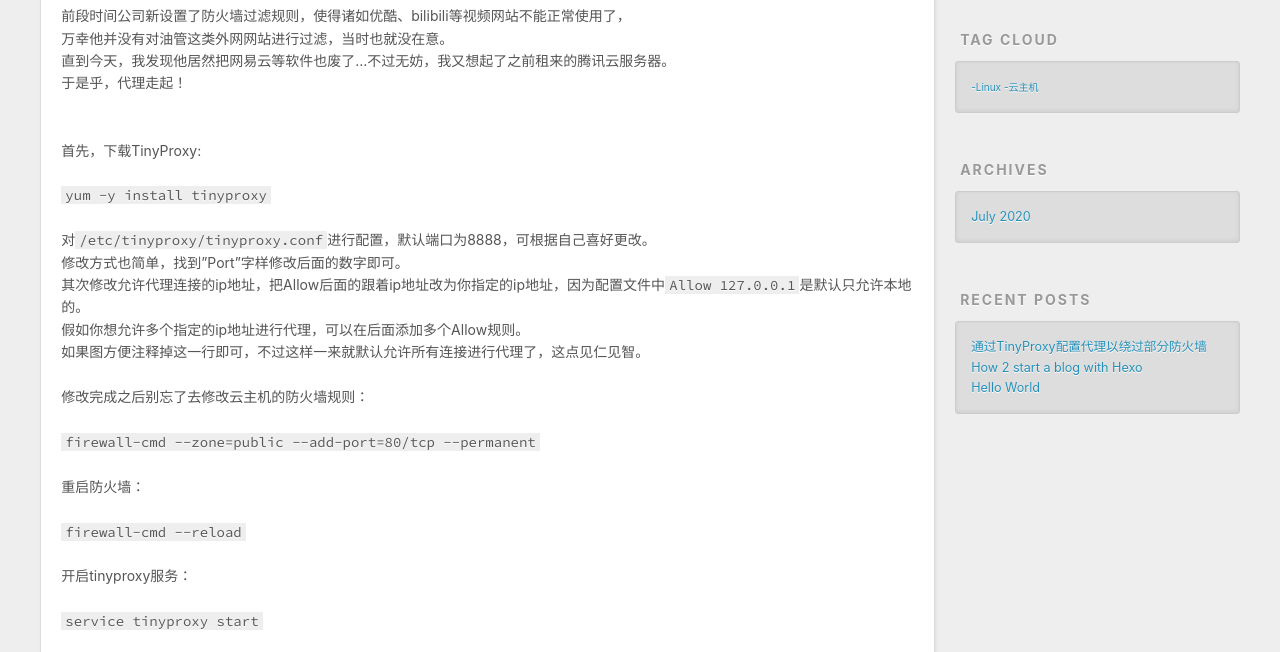
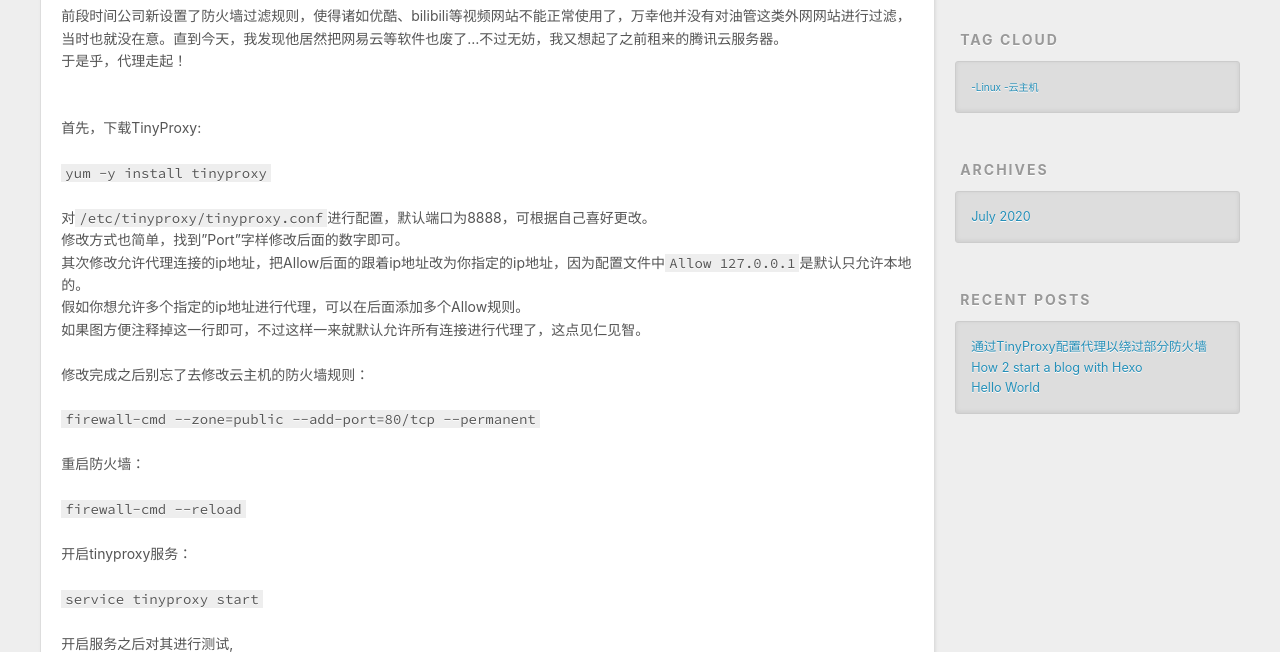
Before and after one commit to HMSDukeofYork/HMSDukeofYork.github.io, a plain HTML site: page 2020/07/17/通过TinyProxy配置代理以绕过部分防火墙/index.html in a window 1280 px wide. Shown: the part 448-1100 px from the top of the page. Drawn offline with nearby package versions, Linux system fonts and the light colour scheme.

Commit message:
Site updated: 2020-07-19 15:44:51

```diff
--- a/2020/07/17/通过TinyProxy配置代理以绕过部分防火墙/index.html
+++ b/2020/07/17/通过TinyProxy配置代理以绕过部分防火墙/index.html
@@ -15,7 +15,7 @@
 <meta property="og:description" content="前段时间公司新设置了防火墙过滤规则，使得诸如优酷、bilibili等视频网站不能正常使用了，万幸他并没有对油管这类外网网站进行过滤，当时也就没在意。直到今天，我发现他居然把网易云等软件也废了…不过无妨，我又想起了之前租来的腾讯云服务器。于是乎，代理走起！ 首先，下载TinyProxy:yum -y install tinyproxy对&#x2F;etc&#x2F;tinyproxy&#x2F;tinyproxy.conf进行配">
 <meta property="og:locale" content="en_US">
 <meta property="article:published_time" content="2020-07-17T06:06:48.000Z">
-<meta property="article:modified_time" content="2020-07-17T06:35:59.200Z">
+<meta property="article:modified_time" content="2020-07-19T07:44:42.687Z">
 <meta property="article:author" content="John Doe">
 <meta property="article:tag" content="-Linux -云主机">
 <meta name="twitter:card" content="summary">
@@ -89,7 +89,7 @@
 
     <div class="article-entry" itemprop="articleBody">
 
-        <p>前段时间公司新设置了防火墙过滤规则，使得诸如优酷、bilibili等视频网站不能正常使用了，<br>万幸他并没有对油管这类外网网站进行过滤，当时也就没在意。<br>直到今天，我发现他居然把网易云等软件也废了…不过无妨，我又想起了之前租来的腾讯云服务器。<br>于是乎，代理走起！</p>
+        <p>前段时间公司新设置了防火墙过滤规则，使得诸如优酷、bilibili等视频网站不能正常使用了，万幸他并没有对油管这类外网网站进行过滤，当时也就没在意。直到今天，我发现他居然把网易云等软件也废了…不过无妨，我又想起了之前租来的腾讯云服务器。<br>于是乎，代理走起！</p>
 <p><br/>首先，下载TinyProxy:<br><br/><code>yum -y install tinyproxy</code><br><br/>对<code>/etc/tinyproxy/tinyproxy.conf</code>进行配置，默认端口为8888，可根据自己喜好更改。<br>修改方式也简单，找到”Port”字样修改后面的数字即可。<br>其次修改允许代理连接的ip地址，把Allow后面的跟着ip地址改为你指定的ip地址，因为配置文件中<code>Allow 127.0.0.1</code>是默认只允许本地的。<br>假如你想允许多个指定的ip地址进行代理，可以在后面添加多个Allow规则。<br>如果图方便注释掉这一行即可，不过这样一来就默认允许所有连接进行代理了，这点见仁见智。<br><br/>修改完成之后别忘了去修改云主机的防火墙规则：<br><br/><code>firewall-cmd --zone=public --add-port=80/tcp --permanent</code><br><br/>重启防火墙：<br><br/><code>firewall-cmd --reload</code><br><br/>开启tinyproxy服务：<br><br/><code>service tinyproxy start</code><br><br/>开启服务之后对其进行测试,<br><br/>先查看服务及监听端口,看是否有tinyproxy程序端口和服务：<br><br/><code>netstat -ntlp</code><br><br/>其次使用postman进行proxy代理配置和接口访问测试：<br><br/>打开postman-&gt;flie-&gt;settings-&gt;proxy,填上你代理服务器的ip地址和端口号，接着就可以进行测试了。<br><br/>测试无误之后要进行使用也不难，网络和internet设置里有代理这个选项，找到他并打开手动代理，<br>填上代理服务器的地址和端口号，点击保存即可。<br><br/>打开代理之后就可以绕过公司防火墙正常使用应用了，虽然响应速度偶尔不尽如人意，但是能用就行，能用就行…</p>
 <p><br/>具体的一些tinyproxy的参数和原理可以参考下面的链接<br><br/><a href="https://www.jianshu.com/p/8af3b220324f" target="_blank" rel="noopener">参考链接:突破公司的防火墙对视频网站的限制</a><br><br/><a href="https://cloud.tencent.com/developer/article/1475747" target="_blank" rel="noopener">参考链接:推荐一款轻量级 HTTP/HTTPS 代理 TinyProxy</a></p>
 
```
Also changed, not shown: index.html (+1 -1 lines).
